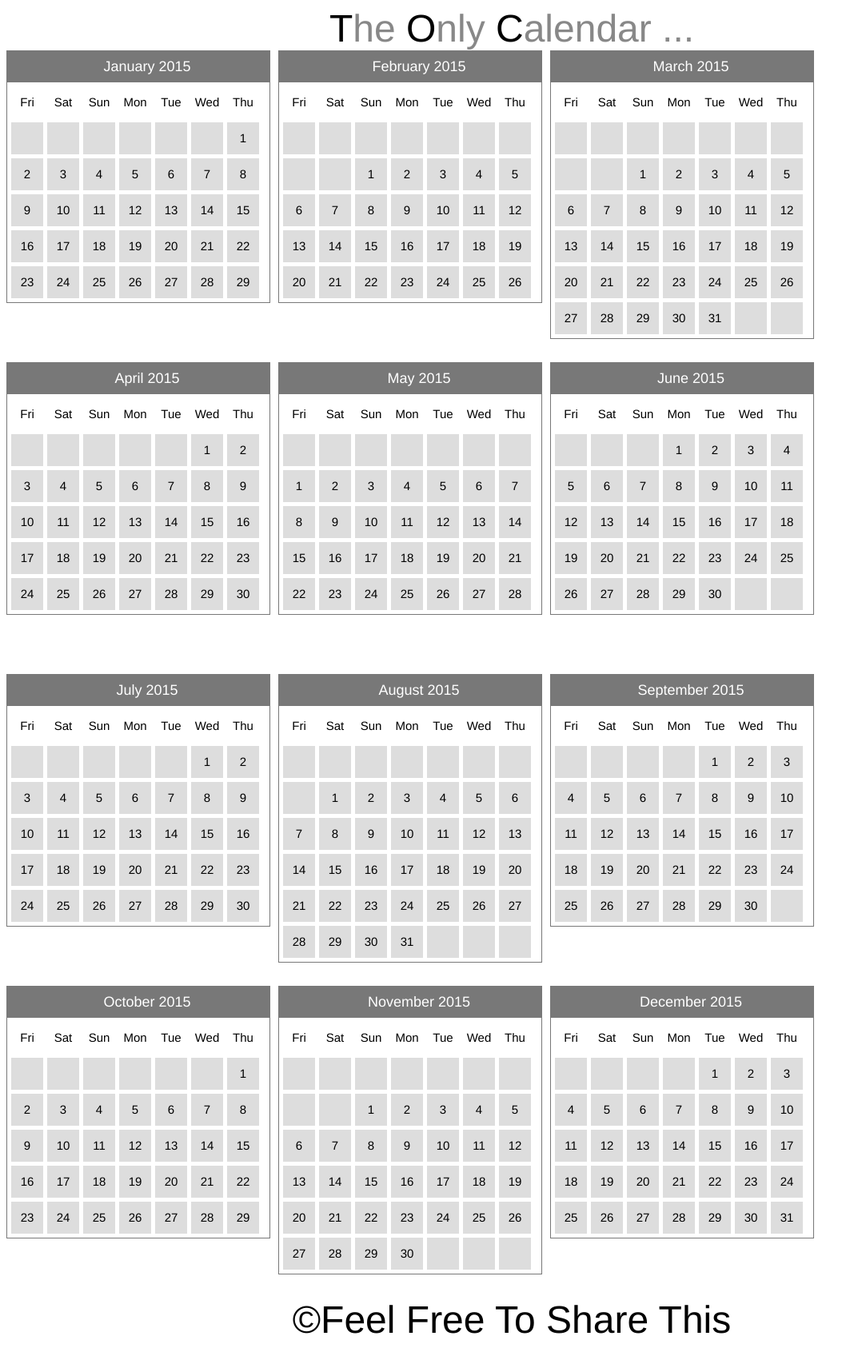
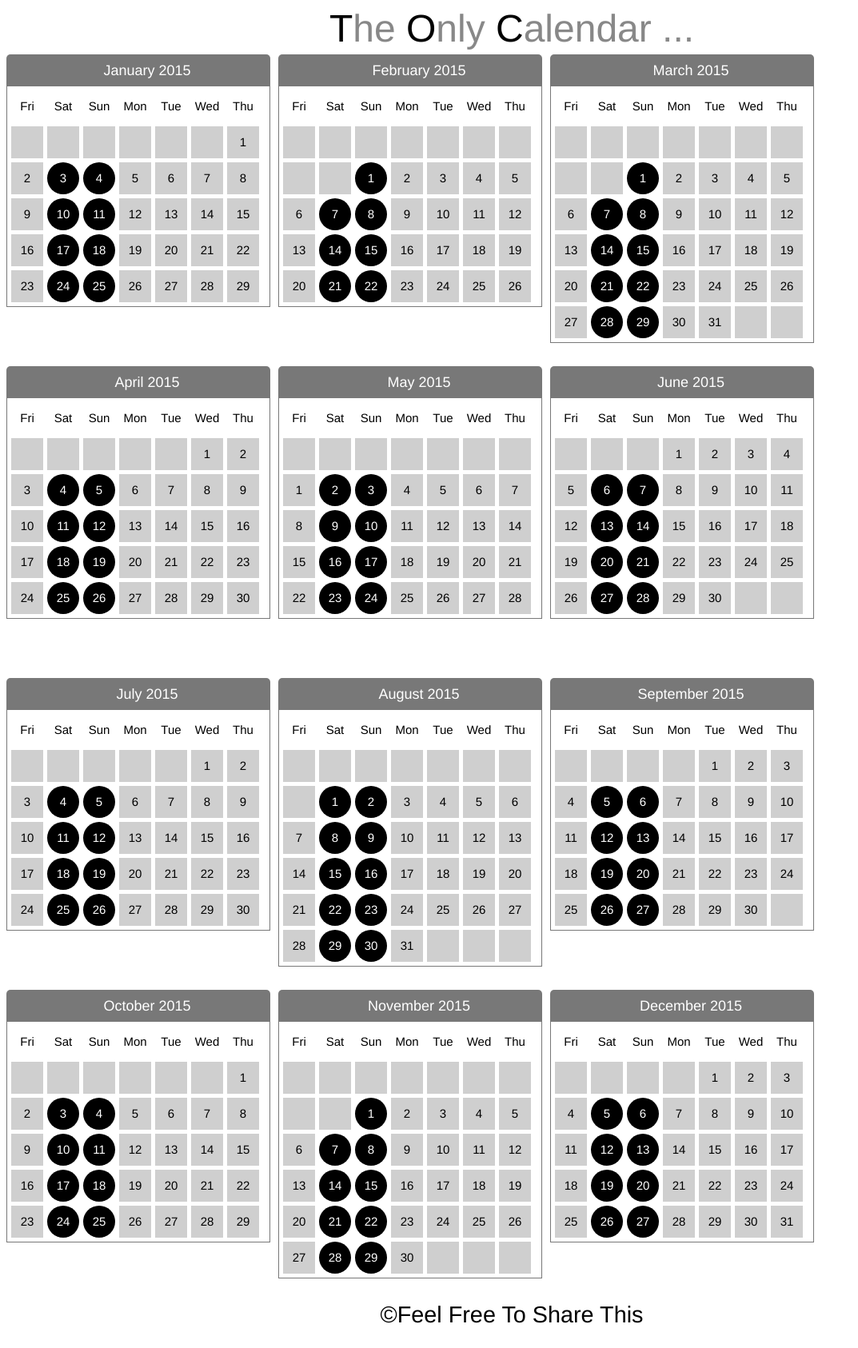
Before and after one commit to pseudokool/calendario-vacanze, a PHP site: page / in a window 1280 px wide. Shown: the whole page at 80% size, without its empty margins (0-1073 px from the left). After the commit the page ends 1655 px from the top, so only its background shows below. Run offline with PHP 8.4, Linux system fonts and the light colour scheme.

Commit message:
Modified styling of holidays to a circle

```diff
--- a/web/css/style.css
+++ b/web/css/style.css
@@ -5,12 +5,36 @@
     font-family:Helvetica, "Arial", Times, serif;
     font-size: 3em;
 }
+.title-container{
+    margin-bottom: 5px;
+}
+
 .title-first{
     color: #000;
 }
 
 .title{
     color: #888;
+}
+.footer-container{
+    font-size: 0.6em;
+    margin-bottom: 5px;
+}
+li{
+    cursor: pointer;
+}
+li:hover{
+    color: #fff;
+    opacity: 0.4;
+    background-color: #000;
+}
+.day_hol{
+    border-radius: 20px;
+    color: #fff;
+    background-color: #000;
+}
+.day{
+    background-color: #cfcfcf;
 }
 
 
@@ -23,6 +47,7 @@ div#month-view{
   font-family:Helvetica, "Arial", Times, serif;
   margin-right: 10px;
   margin-bottom: 20px;
+  border-radius:
 }
 
 div#month-view div.box{
@@ -32,6 +57,8 @@ div#month-view div.box{
     width:100%;
     height:40px;
     background-color:   #787878 ;
+    border-top-left-radius: 5px;
+    border-top-right-radius: 5px;
 }
 
 div#month-view div.header{
@@ -126,8 +153,6 @@ div#month-view ul.dates li{
     width:40px;
     height:40px;
     font-size:15px;
-    background-color: #DDD;
-    color:#000;
     text-align:center;
 }
 
@@ -138,7 +163,3 @@ div#month-view ul.dates li{
 div.clear{
     clear:both;
 }
-
-.hol-single{
-    background-color: #f00;
-}
```
